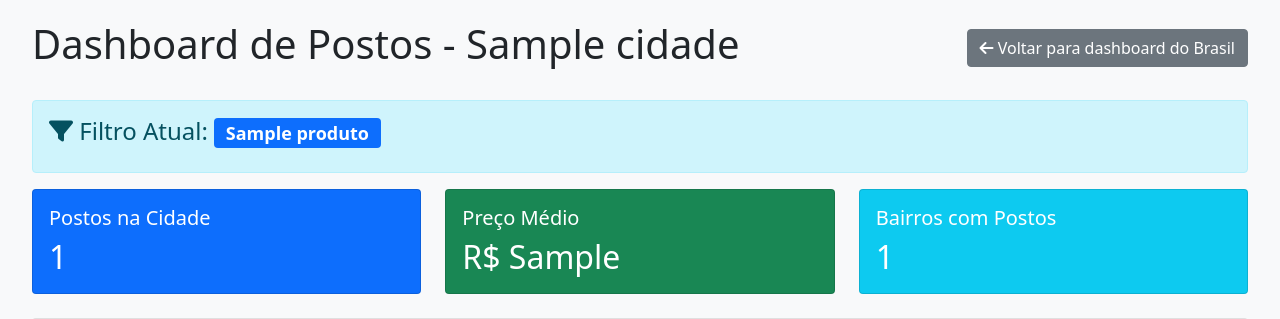
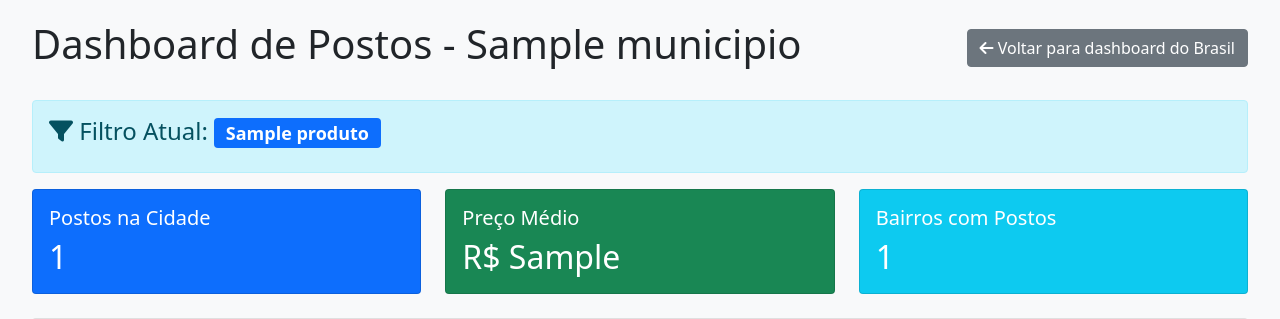
Before and after one commit to GuilhermeMiguel-DEV/Postos-BigData, a Django app: template dash_postos/templates/dashboard/dashboard_cidade.html in a window 1280 px wide. Shown: the part 56-375 px from the top of the page. Run offline with Django 5.2, Linux system fonts and the light colour scheme; the template is opened without the code that fills it: most values are stand-ins (such as "Sample title", 1, 10 or a date in 2020); some libraries are stand-ins or nearby versions.

Commit message:
Corrigido o bug de não ter nome do municipio se não existir o municipio

```diff
--- a/dash_postos/templates/dashboard/dashboard_brasil.html
+++ b/dash_postos/templates/dashboard/dashboard_brasil.html
@@ -19,7 +19,7 @@
                                    id="cidadeInput"
                                    placeholder="Digite uma cidade..."
                                    aria-label="Pesquisar cidade"
-                                   value="{{ request.GET.cidade|default:'' }}"
+                                   value="{{ request.GET.municipio|default:'' }}"
                                    required>
                             <button class="btn btn-primary" type="submit">
                                 <i class="fas fa-search"></i> Pesquisar
@@ -36,7 +36,7 @@
     </div>
 
     <!-- Conteúdo do Dashboard Brasil (só mostra se não houver pesquisa de cidade) -->
-    {% if not request.GET.cidade %}
+    {% if not request.GET.municipio %}
         <!-- Filtros -->
         {% include 'dashboard/partials/filtros.html' %}
 
--- a/dash_postos/templates/dashboard/dashboard_cidade.html
+++ b/dash_postos/templates/dashboard/dashboard_cidade.html
@@ -1,12 +1,12 @@
 {% extends "base.html" %}
 
-{% block title %}Dashboard de Postos - {{ cidade }}{% endblock %}
+{% block title %}Dashboard de Postos - {{ municipio }}{% endblock %}
 
 {% block content %}
 <div class="container-fluid">
     <!-- Cabeçalho -->
     <div class="d-flex justify-content-between align-items-center mb-4">
-        <h1>Dashboard de Postos - {{ cidade }}</h1>
+        <h1>Dashboard de Postos - {{ municipio }}</h1>
         <a href="{% url 'dashboard_brasil' %}" class="btn btn-secondary">
             <i class="fas fa-arrow-left"></i> Voltar para dashboard do Brasil
         </a>
@@ -22,7 +22,7 @@
 
     {% if sem_dados %}
         <div class="alert alert-warning">
-            <h4>Nenhum dado encontrado para {{ cidade }}</h4>
+            <h4>Nenhum dado encontrado para {{ municipio }}</h4>
             <p>Não encontramos postos cadastrados nesta cidade.</p>
         </div>
     {% else %}
```
Also changed, not shown: dash_postos/views.py (+9 -6 lines).
